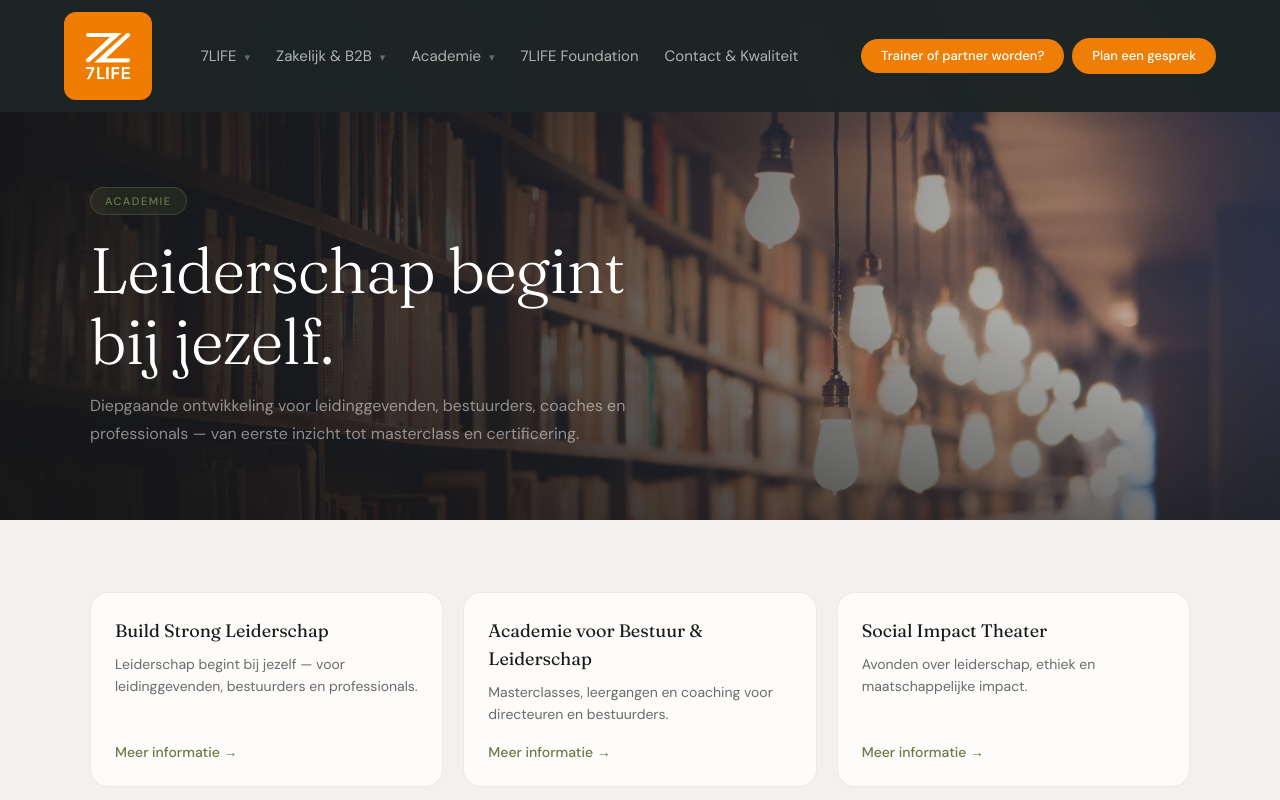
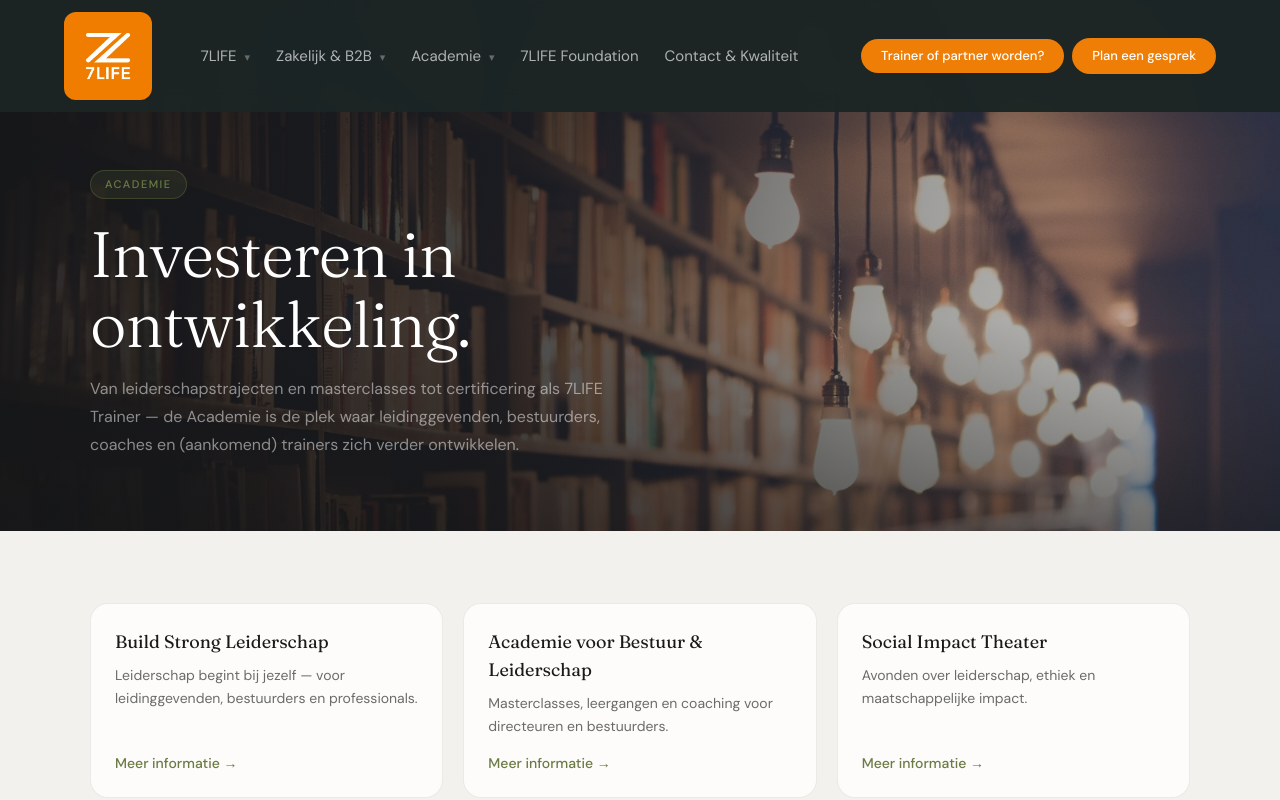
Before and after one commit to Hein-Runderkamp/7life-site, a Next.js app: page /academie in a window 1280 px wide. Shown: the top 800 px of the page. Built offline with nearby package versions, Linux system fonts and the light colour scheme.

Commit message:
Academie-hub: hero-tekst hersteld naar 'Investeren in ontwikkeling' (was per ongeluk teruggezet bij een eerdere merge)

```diff
--- a/app/academie/page.tsx
+++ b/app/academie/page.tsx
@@ -45,14 +45,15 @@
                 Academie
               </div>
               <h1 className="font-serif text-[clamp(38px,5vw,64px)] font-light text-white leading-[1.1] tracking-[-1px] mb-4">
-                Leiderschap begint
+                Investeren in
                 <br />
-                bij jezelf.
+                ontwikkeling.
               </h1>
               <p className="text-white/50 text-base leading-[1.75] mb-2 max-w-[560px]">
-                Diepgaande ontwikkeling voor leidinggevenden, bestuurders,
-                coaches en professionals — van eerste inzicht tot
-                masterclass en certificering.
+                Van leiderschapstrajecten en masterclasses tot certificering
+                als 7LIFE Trainer — de Academie is de plek waar
+                leidinggevenden, bestuurders, coaches en (aankomend)
+                trainers zich verder ontwikkelen.
               </p>
             </div>
           </div>
```
